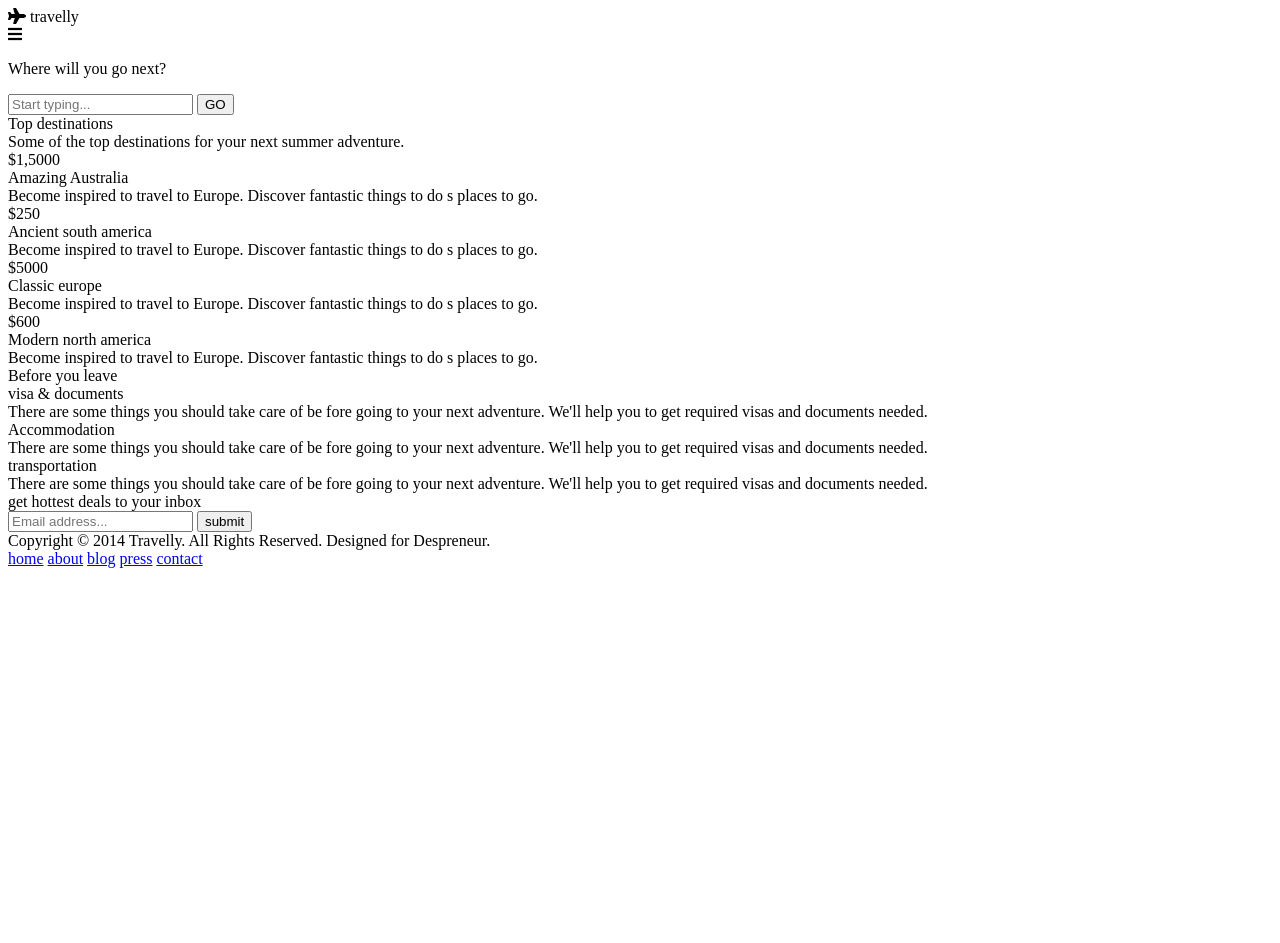
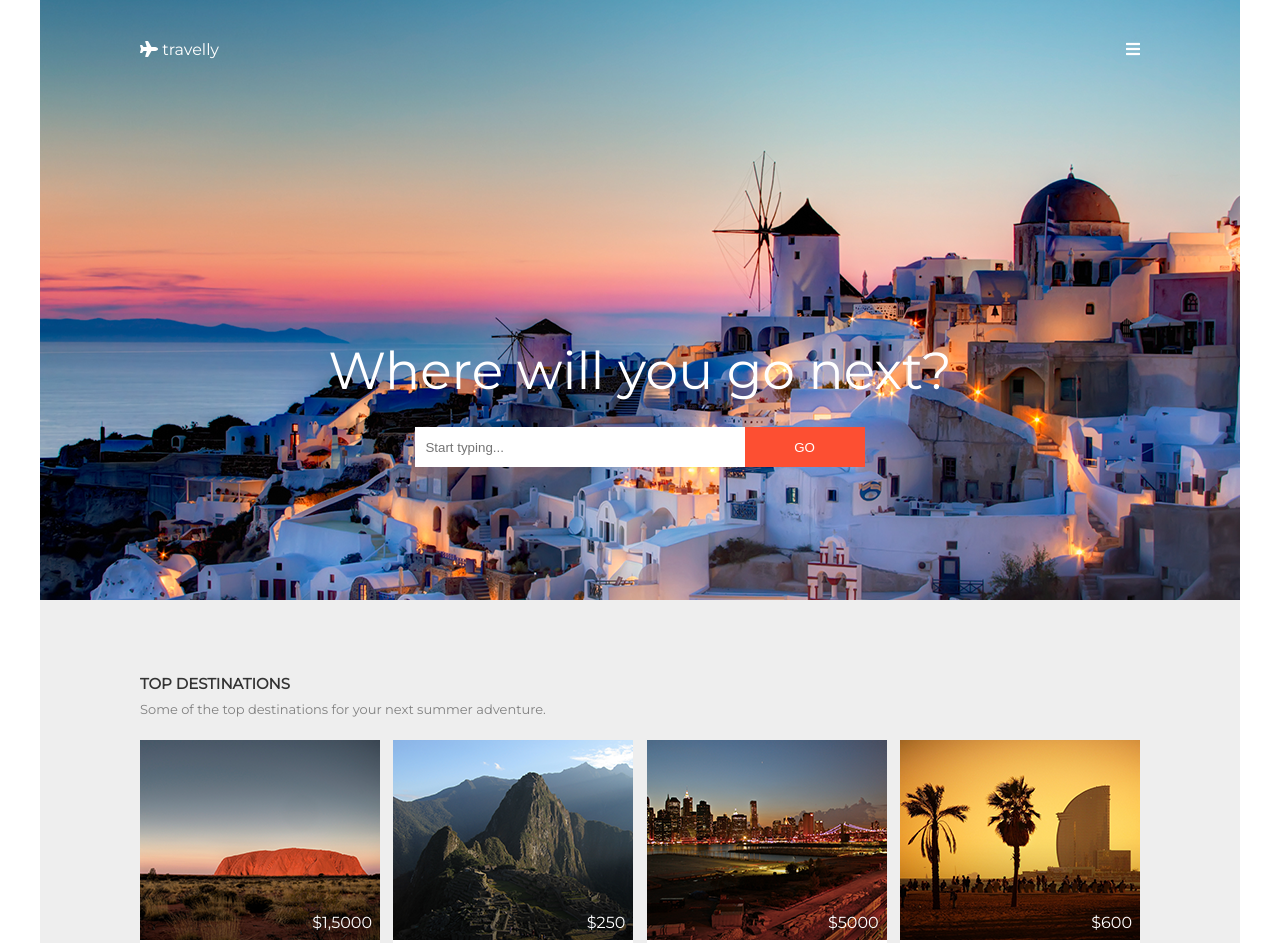
Before and after one commit to furysun/siteFromPSD, a plain HTML site: page index.html in a window 1280 px wide. Shown: the top 943 px of the page. Before the commit the page ends 800 px from the top, so only its background shows below. Drawn offline with Linux system fonts and the light colour scheme.

Commit message:
production

```diff
--- a/css/style.css
+++ /dev/null
@@ -1,474 +0,0 @@
-body, html {
-    margin: 0;
-    font-family: 'Montserrat', sans-serif;
-    color: white;
-}
-
-body {
-    display: flex;
-    width: 100%;
-    justify-content: center;
-}
-
-p {
-    margin: 0;
-    font-size: 52px;
-}
-
-input[type=search] {
-    margin-right: -4px;
-    padding-left: 10px;
-    -webkit-appearance: none;
-    border: none;
-    width: 330px;
-    height: 40px;
-}
-
-input[type=text] {
-    margin-right: -4px;
-    padding-left: 10px;
-    -webkit-appearance: none;
-    border: none;
-    background: #eeeeee;
-    width: 330px;
-    height: 38px;
-}
-
-input[type=submit] {
-    background: #fd4f32;
-    color: white;
-    border: none;
-    height: 40px;
-    width: 120px;
-    margin-top: 25px;
-    margin-left: -1px;
-}
-
-/* Common */
-
-.uppercase {
-    color: #333333;
-    text-transform: uppercase;
-    font-weight: bold;
-    font-size: 15px;
-    margin-bottom: 10px;
-    margin-top: 10px;
-    margin-left: 20px;
-    text-align: left;
-}
-
-/* */
-
-.main-container {
-    width: 1200px;
-}
-
-.header {
-    height: 600px;
-    flex-basis: 1200px;
-    background: url("/img/header.jpg") no-repeat center;
-}
-
-.header-menu {
-    justify-content: space-between;
-    display: flex;
-}
-
-.logo {
-    display: inline-block;
-    margin-left: 100px;
-    padding-top: 40px;
-}
-
-.bar {
-    margin-right: 100px;
-    padding-top: 40px;
-}
-
-.search {
-    text-align: center;
-    padding-top: 280px;
-    height: 40px;
-}
-
-.search-button {
-    background: #fd4f32;
-    color: white;
-    border: none;
-    height: 40px;
-    width: 120px;
-    margin-top: 25px;
-    margin-left: -1px;
-}
-
-.top-dest {
-    background: #eeeeee;
-    height: 530px;
-}
-
-.top-dest-header {
-    margin-left: 100px;
-    height: 140px;
-    align-content: center;
-}
-
-.top-dest-countries {
-    margin-left: 100px;
-    margin-right: 100px;
-    display: flex;
-    justify-content: space-between;
-    height: 320px;
-    width: 1000px;
-}
-
-.country {
-    background: white;
-    flex-basis: 240px;
-    height: 318px;
-    border-bottom: solid 1px silver;
-}
-
-.country-image-container {
-    position: relative;
-    text-align: center;
-    color: white;
-}
-
-.price {
-    position: absolute;
-    bottom: 8px;
-    right: 8px;
-}
-
-.country-desc {
-    line-height: 1.5;
-    font-size: 13px;
-    margin-left: 20px;
-    color: gray;
-}
-
-.before-u-leave-header {
-    height: 190px;
-}
-
-.top-dest-header-header {
-    padding-top: 60px;
-    color: #333333;
-    text-transform: uppercase;
-    font-weight: bold;
-    font-size: 15px;
-}
-
-.top-text-header {
-    line-height: 2.5;
-    font-size: 13px;
-    color: gray;
-}
-
-.text-before {
-    font-size: 52px;
-    color: #333333;
-    padding-left: 110px;
-    padding-top: 85px;
-}
-
-.informs {
-    display: flex;
-    justify-content: space-between;
-    width: 1000px;
-    margin-left: 100px;
-    margin-right: 100px;
-}
-
-.inform {
-    flex-basis: 260px;
-}
-
-.get-hottest-deals {
-    height: 234px;
-    text-align: center;
-}
-
-.get-inform {
-    color: #333333;
-    text-transform: uppercase;
-    font-weight: bold;
-    font-size: 16px;
-    padding-top: 80px;
-}
-
-.footer {
-    display: flex;
-    height: 73px;
-    background: #eeeeee;
-    color: #333333;
-    left: 0;
-    bottom: 0;
-    padding-left: 100px;
-    padding-right: 100px;
-}
-
-.copyright {
-    margin-top: 30px;
-    color: #8b8b8b;
-}
-
-.menu {
-    word-spacing: 10px;
-    margin-top: 30px;
-    padding-left: 55px;
-}
-
-.menu-item {
-    text-decoration: none;
-    text-transform: uppercase;
-    font-weight: bold;
-    color: #333333;
-}
-
-/* Images: */
-
-#country-img-1{
-    width: 240px;
-    height: 200px;
-    background: url("/img/Rectangle1.jpg");
-}
-
-#country-img-2{
-    width: 240px;
-    height: 200px;
-    background: url("/img/Rectangle2.jpg");
-}
-
-#country-img-3{
-    width: 240px;
-    height: 200px;
-    background: url("/img/Rectangle3.jpg");
-}
-
-#country-img-4{
-    width: 240px;
-    height: 200px;
-    background: url("/img/Rectangle4.jpg");
-}
-
-@media only screen and (max-width: 1000px) {
-    body {
-        display: block;
-    }
-}
-
-@media only screen and (max-width: 600px) {
-
-    html, body {
-        overflow-x: hidden;
-    }
-
-    body {
-        display: flex;
-        width: 100%;
-        justify-content: center;
-    }
-
-    p {
-        margin: 0;
-        font-size: 30px;
-    }
-
-    input[type=search] {
-        margin-right: -4px;
-        padding-left: 10px;
-        -webkit-appearance: none;
-        border: none;
-        width: 200px;
-        height: 40px;
-    }
-
-    input[type=text] {
-        margin-right: -4px;
-        padding-left: 10px;
-        -webkit-appearance: none;
-        border: none;
-        background: #eeeeee;
-        width: 270px;
-        height: 38px;
-    }
-
-    input[type=submit] {
-        background: #fd4f32;
-        color: white;
-        border: none;
-        height: 40px;
-        width: 100px;
-        margin-top: 25px;
-        margin-left: -1px;
-    }
-
-    /* Common*/
-    .uppercase {
-        color: #333333;
-        text-transform: uppercase;
-        font-weight: bold;
-        font-size: 15px;
-        margin-bottom: 10px;
-        margin-top: 10px;
-        margin-left: 35px;
-        text-align: left;
-    }
-    /**/
-
-    .main-container {
-        width: 100%;
-    }
-
-    .header {
-        height: 300px;
-        background: url("/img/header.jpg") no-repeat center;
-    }
-
-    .logo {
-        margin-left: 40px;
-    }
-
-    .bar {
-        margin-right: 50px;
-    }
-
-    .search {
-        text-align: center;
-        padding-top: 100px;
-        height: 40px;
-    }
-
-    .search-button {
-        background: #fd4f32;
-        color: white;
-        border: none;
-        height: 40px;
-        width: 120px;
-    }
-
-    .top-dest {
-        background: #eeeeee;
-        height: 1605px;
-        align-content: center;
-    }
-
-    .top-dest-header {
-        margin-left: 40px;
-        height: 140px;
-    }
-
-    .top-dest-countries {
-        margin-left: 0px;
-        height: auto;
-        display: flex;
-        width: 100%;
-        flex-direction: column;
-    }
-
-    .country {
-        width: 318px;
-        flex-basis: 340px;
-        background: white;
-        border-bottom: solid 1px silver;
-        margin: auto auto 20px;
-    }
-
-    .country-image-container {
-        color: white;
-        margin: 20px auto;
-
-    }
-
-    .price {
-        bottom: 10px;
-        right: 10px;
-    }
-
-    .country-desc {
-        line-height: 1.5;
-        font-size: 13px;
-        margin-left: 35px;
-        color: gray;
-    }
-
-    .before-u-leave-header {
-        height: 130px;
-    }
-
-    .before-u-leave {
-        height: 844px;
-        align-content: center;
-    }
-
-
-    .text-before {
-        font-size: 32px;
-        color: #333333;
-        text-align: center;
-        padding-left: 0px;
-        padding-top: 60px;
-    }
-
-    .informs {
-        display: flex;
-        flex-direction: column;
-        justify-content: space-between;
-        width: 100%;
-        margin-left: 0px;
-        margin-right: 0px;
-    }
-
-    .inform {
-        margin: auto;
-        width: 300px;
-        flex-basis: 170px;
-    }
-
-    .get-inform {
-        color: #333333;
-        text-transform: uppercase;
-        font-weight: bold;
-        font-size: 16px;
-        padding-top: 40px;
-    }
-
-    .get-hottest-deals {
-        height: 174px;
-        text-align: center;
-    }
-
-    .footer {
-        display: flex;
-        height: 153px;
-        background: #eeeeee;
-        color: #333333;
-        left: 0;
-        bottom: 0;
-        padding-left: 0px;
-        padding-right: 0px;
-        margin-left: 0;
-    }
-
-    .menu-container {
-        flex-basis: 300px;
-    }
-
-    .copyright {
-        margin-left: 20px;
-        margin-top: 30px;
-        color: #8b8b8b;
-    }
-
-    .menu {
-        flex-direction: column;
-        display: flex;
-    }
-
-    .menu-item {
-        text-transform: uppercase;
-        font-weight: bold;
-        color: #333333;
-    }
-}
--- a/index.html
+++ b/index.html
@@ -152,5 +152,5 @@
         </div>
     </div>
 </div>
-</body>
+<script type="text/javascript" src="bundle.js"></script></body>
 </html>
--- a/src/index.js
+++ /dev/null
@@ -1 +0,0 @@
-import '../css/style.css';
```
Also changed, not shown: bundle.js (added, +158 -0 lines), package.json (deleted, +0 -31 lines), webpack.config.js (deleted, +0 -35 lines), 1 other file.
